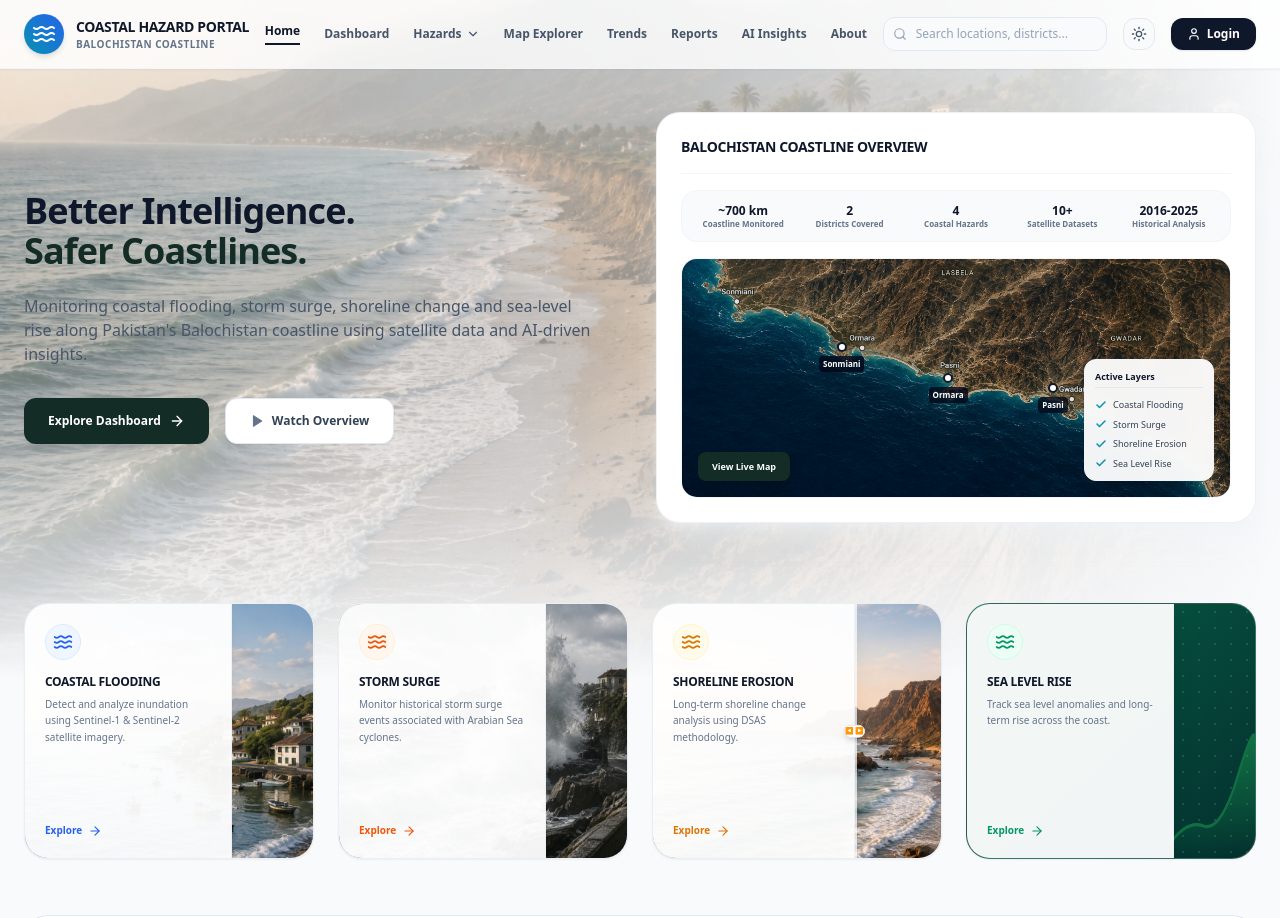
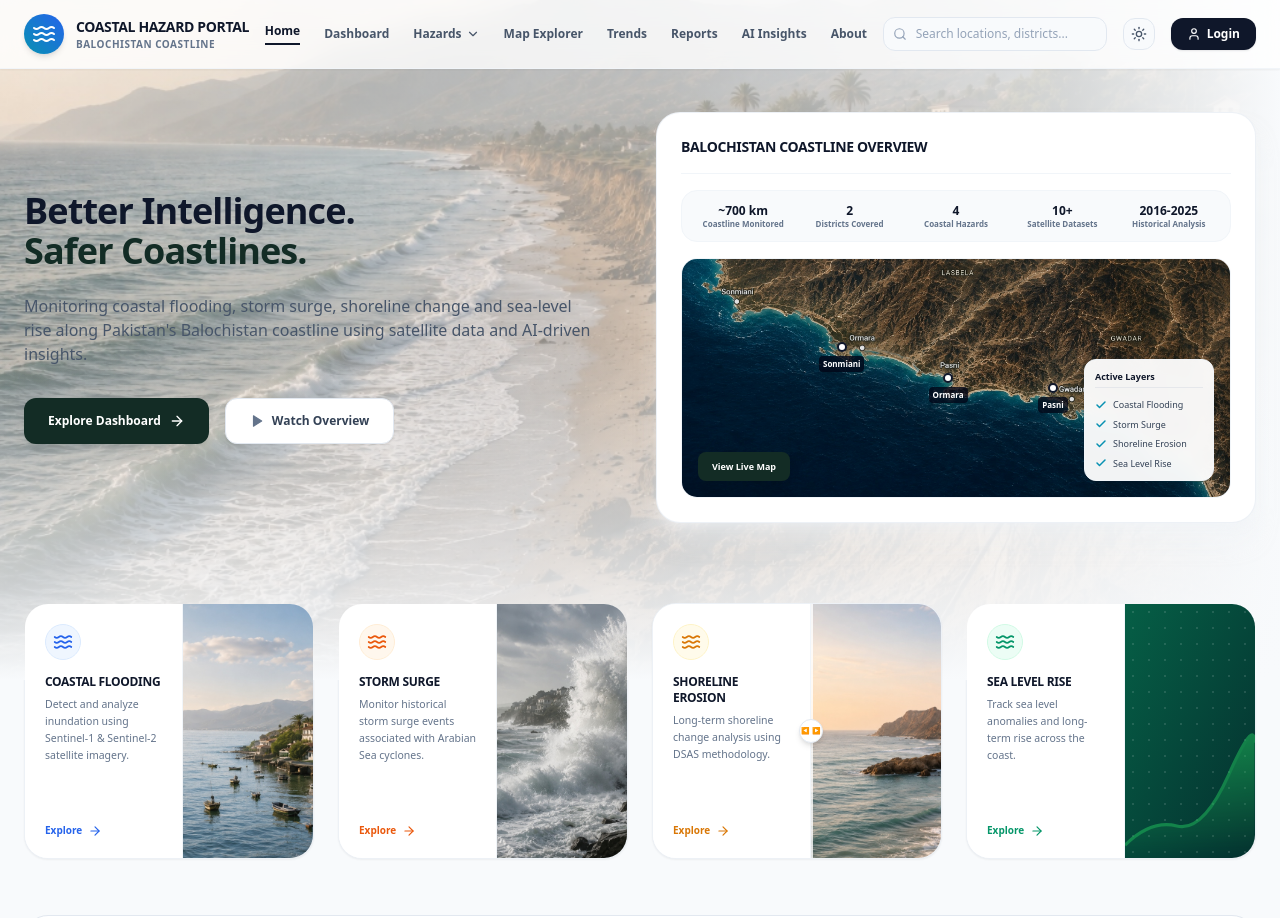
Before and after one commit to Callmehaassan/coastal-hazard-portal, a Next.js app in the folder frontend/: page / in a window 1280 px wide. Shown: the top 918 px of the page. Built offline with nearby package versions, Linux system fonts and the light colour scheme.

Commit message:
Refactor cards to use split-screen column layout matching mockup design with fully visible pictures

```diff
--- a/frontend/app/page.tsx
+++ b/frontend/app/page.tsx
@@ -263,20 +263,15 @@ export default function LandingPage() {
         <div className="grid grid-cols-1 sm:grid-cols-2 lg:grid-cols-4 gap-6">
 
           {/* Card 1: Flooding */}
-          <div className="bg-slate-50 border border-slate-200/60 rounded-3xl overflow-hidden shadow-sm hover:shadow-md transition-all h-64 relative group">
-            {/* Full-opacity background image */}
-            <div
-              className="absolute inset-0 bg-cover bg-center opacity-100"
-              style={{ backgroundImage: "url('/flooding-bg.jpg')" }}
-            />
-            {/* Floating glass content panel on the left */}
-            <div className="relative z-10 w-[72%] h-full bg-white/95 border-r border-slate-200/50 p-5 flex flex-col justify-between shadow-xl">
+          <div className="bg-white border border-slate-200/60 rounded-3xl overflow-hidden shadow-sm hover:shadow-md transition-all h-64 flex group">
+            {/* Left Content (Text) */}
+            <div className="w-[55%] p-5 flex flex-col justify-between h-full bg-white border-r border-slate-100 relative z-10">
               <div>
                 <div className="w-9 h-9 rounded-full bg-blue-50 flex items-center justify-center text-blue-600 mb-3.5 border border-blue-100">
                   <Waves className="w-5 h-5" />
                 </div>
                 <h4 className="font-extrabold text-xs text-slate-900 mb-1.5 uppercase tracking-tight">Coastal Flooding</h4>
-                <p className="text-[10px] text-slate-500 leading-relaxed">
+                <p className="text-[10.5px] text-slate-500 leading-relaxed font-medium">
                   Detect and analyze inundation using Sentinel-1 & Sentinel-2 satellite imagery.
                 </p>
               </div>
@@ -287,23 +282,25 @@ export default function LandingPage() {
                 </Link>
               </div>
             </div>
+            {/* Right Image */}
+            <div className="w-[45%] h-full relative overflow-hidden bg-slate-50">
+              <div
+                className="absolute inset-0 bg-cover bg-center transition-transform duration-500 group-hover:scale-105"
+                style={{ backgroundImage: "url('/flooding-bg.jpg')" }}
+              />
+            </div>
           </div>
 
           {/* Card 2: Storm Surge */}
-          <div className="bg-slate-50 border border-slate-200/60 rounded-3xl overflow-hidden shadow-sm hover:shadow-md transition-all h-64 relative group">
-            {/* Full-opacity background image */}
-            <div
-              className="absolute inset-0 bg-cover bg-center opacity-100"
-              style={{ backgroundImage: "url('/surge-bg.jpg')" }}
-            />
-            {/* Floating glass content panel on the left */}
-            <div className="relative z-10 w-[72%] h-full bg-white/95 border-r border-slate-200/50 p-5 flex flex-col justify-between shadow-xl">
+          <div className="bg-white border border-slate-200/60 rounded-3xl overflow-hidden shadow-sm hover:shadow-md transition-all h-64 flex group">
+            {/* Left Content (Text) */}
+            <div className="w-[55%] p-5 flex flex-col justify-between h-full bg-white border-r border-slate-100 relative z-10">
               <div>
                 <div className="w-9 h-9 rounded-full bg-orange-50 flex items-center justify-center text-orange-600 mb-3.5 border border-orange-100">
                   <Waves className="w-5 h-5" />
                 </div>
                 <h4 className="font-extrabold text-xs text-slate-900 mb-1.5 uppercase tracking-tight">Storm Surge</h4>
-                <p className="text-[10px] text-slate-500 leading-relaxed">
+                <p className="text-[10.5px] text-slate-500 leading-relaxed font-medium">
                   Monitor historical storm surge events associated with Arabian Sea cyclones.
                 </p>
               </div>
@@ -314,29 +311,25 @@ export default function LandingPage() {
                 </Link>
               </div>
             </div>
+            {/* Right Image */}
+            <div className="w-[45%] h-full relative overflow-hidden bg-slate-50">
+              <div
+                className="absolute inset-0 bg-cover bg-center transition-transform duration-500 group-hover:scale-105"
+                style={{ backgroundImage: "url('/surge-bg.jpg')" }}
+              />
+            </div>
           </div>
 
           {/* Card 3: Shoreline Erosion */}
-          <div className="bg-slate-50 border border-slate-200/60 rounded-3xl overflow-hidden shadow-sm hover:shadow-md transition-all h-64 relative group">
-            {/* Full-opacity background image */}
-            <div
-              className="absolute inset-0 bg-cover bg-center opacity-100"
-              style={{ backgroundImage: "url('/erosion-bg.jpg')" }}
-            />
-            {/* Split Slider Handle Visual overlay to match mockup */}
-            <div className="absolute top-0 bottom-0 left-[70%] w-0.5 bg-white/70 z-20 pointer-events-none" />
-            <div className="absolute top-[50%] left-[70%] -translate-y-1/2 -translate-x-1/2 w-5.5 h-5.5 rounded-full bg-white border border-slate-200 shadow-md flex items-center justify-center text-[7px] font-bold text-slate-500 z-30 select-none pointer-events-none">
-              ◀ ▶
-            </div>
-
-            {/* Floating glass content panel on the left */}
-            <div className="relative z-10 w-[70%] h-full bg-white/95 border-r border-slate-200/50 p-5 flex flex-col justify-between shadow-xl">
+          <div className="bg-white border border-slate-200/60 rounded-3xl overflow-hidden shadow-sm hover:shadow-md transition-all h-64 flex group relative">
+            {/* Left Content (Text) */}
+            <div className="w-[55%] p-5 flex flex-col justify-between h-full bg-white border-r border-slate-100 relative z-10">
               <div>
                 <div className="w-9 h-9 rounded-full bg-amber-50 flex items-center justify-center text-amber-600 mb-3.5 border border-amber-100">
                   <Waves className="w-5 h-5" />
                 </div>
                 <h4 className="font-extrabold text-xs text-slate-900 mb-1.5 uppercase tracking-tight">Shoreline Erosion</h4>
-                <p className="text-[10px] text-slate-500 leading-relaxed">
+                <p className="text-[10.5px] text-slate-500 leading-relaxed font-medium">
                   Long-term shoreline change analysis using DSAS methodology.
                 </p>
               </div>
@@ -347,32 +340,30 @@ export default function LandingPage() {
                 </Link>
               </div>
             </div>
+            {/* Right Image */}
+            <div className="w-[45%] h-full relative overflow-hidden bg-slate-50">
+              <div
+                className="absolute inset-0 bg-cover bg-center transition-transform duration-500 group-hover:scale-105"
+                style={{ backgroundImage: "url('/erosion-bg.jpg')" }}
+              />
+            </div>
+            {/* Split Slider Handle Visual overlay to match mockup exactly */}
+            <div className="absolute top-0 bottom-0 left-[55%] w-0.5 bg-white/80 z-20 pointer-events-none" />
+            <div className="absolute top-[50%] left-[55%] -translate-y-1/2 -translate-x-1/2 w-6 h-6 rounded-full bg-white border border-slate-200 shadow-md flex items-center justify-center text-[7px] font-bold text-slate-500 z-30 select-none pointer-events-none">
+              ◀ ▶
+            </div>
           </div>
 
           {/* Card 4: Sea Level Rise */}
-          <div className="bg-gradient-to-br from-emerald-800 to-teal-950 border border-slate-200/20 rounded-3xl overflow-hidden shadow-sm hover:shadow-md transition-all h-64 relative group text-white">
-            <div className="absolute inset-0 opacity-[0.12] pointer-events-none bg-[radial-gradient(#ffffff_1px,transparent_1px)] [background-size:16px_16px]" />
-            {/* SVG line graph path overlay */}
-            <div className="absolute bottom-0 left-[70%] right-0 h-32 pointer-events-none opacity-40 select-none z-10">
-              <svg className="w-full h-full" viewBox="0 0 100 100" preserveAspectRatio="none">
-                <path d="M 0 90 Q 20 70, 40 75 T 80 35 T 100 10 L 100 100 L 0 100 Z" fill="url(#slrGrad)" />
-                <path d="M 0 90 Q 20 70, 40 75 T 80 35 T 100 10" fill="transparent" stroke="#22c55e" strokeWidth="2.5" />
-                <defs>
-                  <linearGradient id="slrGrad" x1="0" y1="0" x2="0" y2="1">
-                    <stop offset="0%" stopColor="#22c55e" stopOpacity="1" />
-                    <stop offset="100%" stopColor="#22c55e" stopOpacity="0" />
-                  </linearGradient>
-                </defs>
-              </svg>
-            </div>
-            {/* Floating glass content panel on the left */}
-            <div className="relative z-20 w-[72%] h-full bg-white/95 border-r border-slate-200/50 p-5 flex flex-col justify-between shadow-xl text-slate-800">
+          <div className="bg-white border border-slate-200/60 rounded-3xl overflow-hidden shadow-sm hover:shadow-md transition-all h-64 flex group">
+            {/* Left Content (Text) */}
+            <div className="w-[55%] p-5 flex flex-col justify-between h-full bg-white border-r border-slate-100 relative z-10">
               <div>
                 <div className="w-9 h-9 rounded-full bg-emerald-50 flex items-center justify-center text-emerald-600 mb-3.5 border border-emerald-100">
                   <Waves className="w-5 h-5" />
                 </div>
                 <h4 className="font-extrabold text-xs text-slate-900 mb-1.5 uppercase tracking-tight">Sea Level Rise</h4>
-                <p className="text-[10px] text-slate-500 leading-relaxed">
+                <p className="text-[10.5px] text-slate-500 leading-relaxed font-medium">
                   Track sea level anomalies and long-term rise across the coast.
                 </p>
               </div>
@@ -381,6 +372,23 @@ export default function LandingPage() {
                   <span>Explore</span>
                   <ArrowRight className="w-3.5 h-3.5" />
                 </Link>
+              </div>
+            </div>
+            {/* Right Chart (matching mockup visual layout) */}
+            <div className="w-[45%] h-full bg-gradient-to-br from-emerald-800 to-teal-950 relative overflow-hidden">
+              <div className="absolute inset-0 opacity-[0.12] pointer-events-none bg-[radial-gradient(#ffffff_1px,transparent_1px)] [background-size:16px_16px]" />
+              {/* SVG line graph path overlay */}
+              <div className="absolute bottom-0 left-0 right-0 h-32 pointer-events-none opacity-50 select-none z-10">
+                <svg className="w-full h-full" viewBox="0 0 100 100" preserveAspectRatio="none">
+                  <path d="M 0 90 Q 20 70, 40 75 T 80 35 T 100 10 L 100 100 L 0 100 Z" fill="url(#slrGrad2)" />
+                  <path d="M 0 90 Q 20 70, 40 75 T 80 35 T 100 10" fill="transparent" stroke="#22c55e" strokeWidth="2.5" />
+                  <defs>
+                    <linearGradient id="slrGrad2" x1="0" y1="0" x2="0" y2="1">
+                      <stop offset="0%" stopColor="#22c55e" stopOpacity="1" />
+                      <stop offset="100%" stopColor="#22c55e" stopOpacity="0" />
+                    </linearGradient>
+                  </defs>
+                </svg>
               </div>
             </div>
           </div>
```
